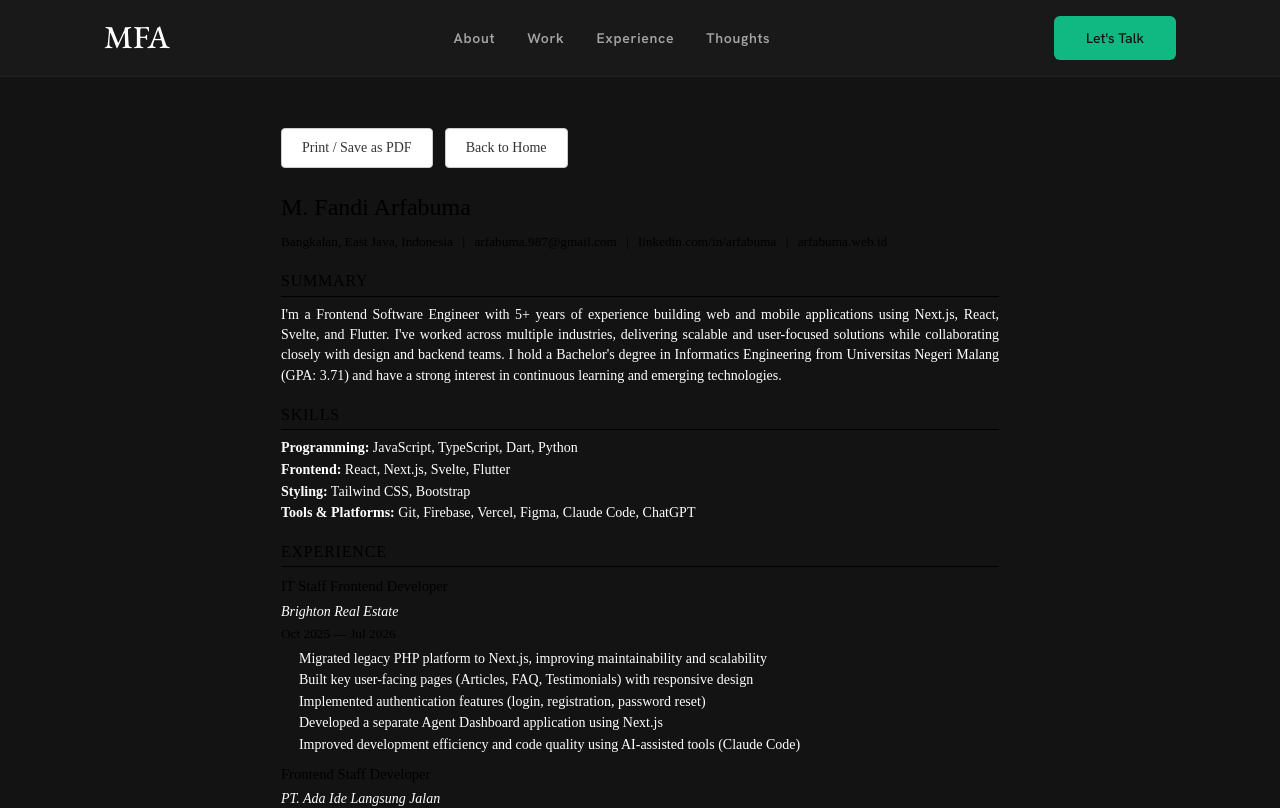
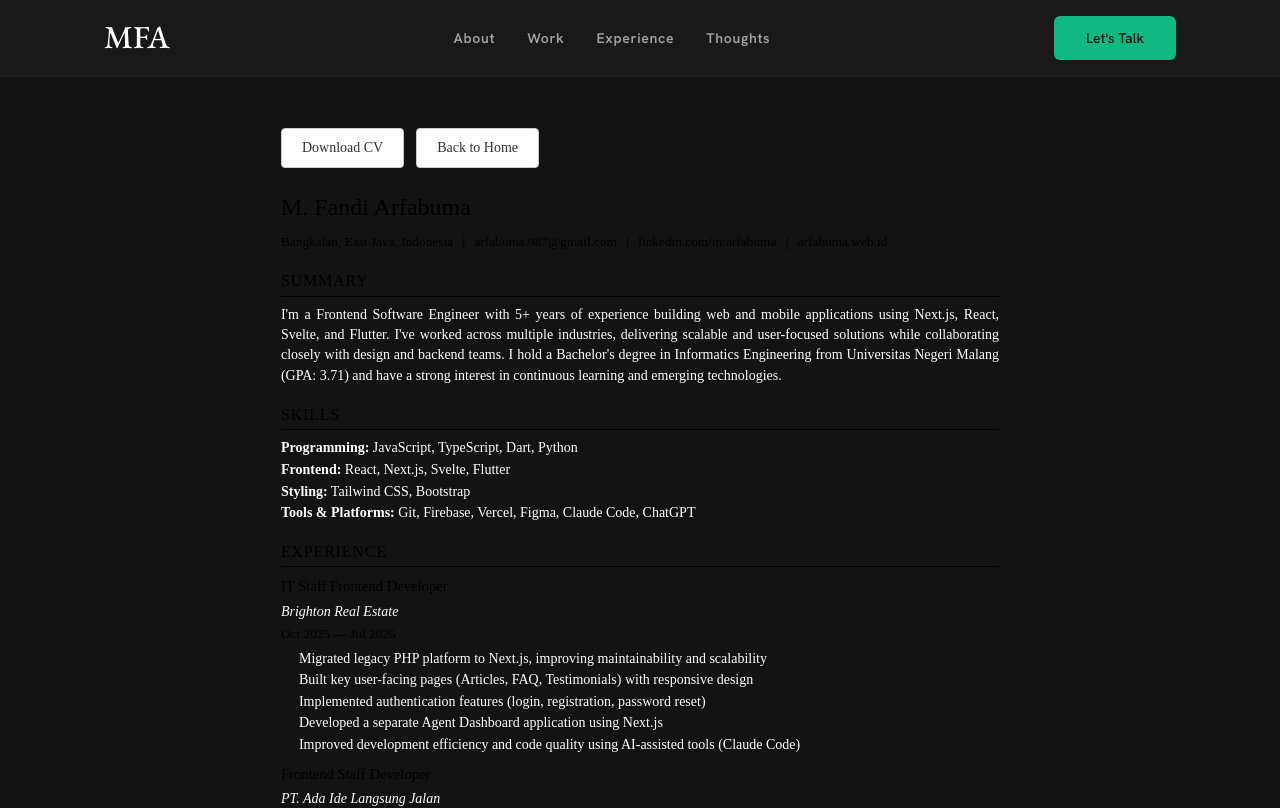
Before and after one commit to fandiarfa26/arfa-dev, a SvelteKit app: page /resume in a window 1280 px wide. Shown: the top 808 px of the page. Built offline with nearby package versions, Linux system fonts and the light colour scheme.

Commit message:
fix: resume button style/icon/label, remove auto-print, show preview

```diff
--- a/src/lib/components/sections/Contact.svelte
+++ b/src/lib/components/sections/Contact.svelte
@@ -1,5 +1,5 @@
 <script lang="ts">
-  import { Mail } from 'lucide-svelte';
+  import { Mail, FileText } from 'lucide-svelte';
   import Button from '$lib/components/shared/Button.svelte';
   import { animateReveal } from '$lib/animations/reveal';
   import { onMount } from 'svelte';
@@ -42,7 +42,10 @@
             <img src="/icons/whatsapp.svg" alt="WhatsApp" class="w-5 h-5" style="filter: brightness(0) invert(1)" onerror={(e) => ((e.currentTarget as HTMLImageElement).style.display = 'none')} />
             WhatsApp
           </Button>
-          <Button href="/resume">Download ATS CV</Button>
+          <Button variant="secondary" href="/resume">
+            <FileText size={20} />
+            My Resume
+          </Button>
         </div>
       </div>
     </div>
--- a/src/routes/resume/+page.svelte
+++ b/src/routes/resume/+page.svelte
@@ -1,20 +1,15 @@
 <script lang="ts">
-  import { onMount } from 'svelte';
   import { personalInfo, summary, skills, education, languages, experiences, projects } from '$lib/data/resume';
 
   function triggerPrint() {
     setTimeout(() => window.print(), 300);
   }
-
-  onMount(() => {
-    triggerPrint();
-  });
 </script>
 
 <div class="resume">
   <div class="no-print toolbar">
     <button onclick={triggerPrint} class="print-btn">
-      Print / Save as PDF
+      Download CV
     </button>
     <a href="/" class="back-btn">Back to Home</a>
   </div>
```
